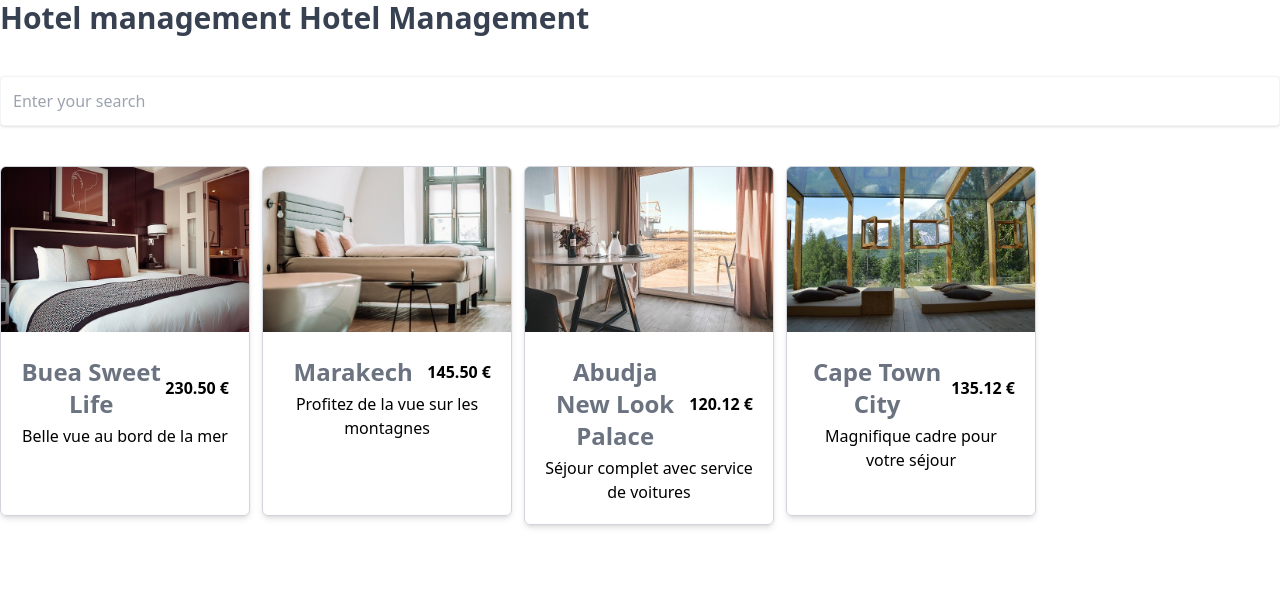
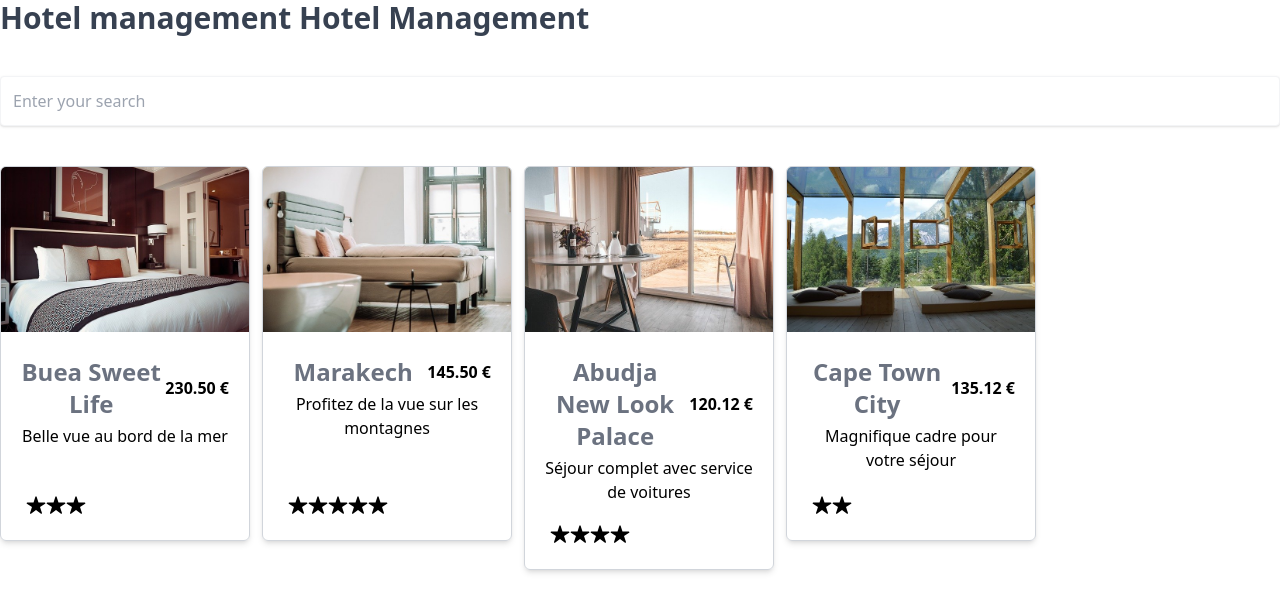
Before and after one commit to NdekoCode/hotel-management, an Angular app: page / in a window 1280 px wide. Shown: the top 612 px of the page. Built offline with nearby package versions, Linux system fonts and the light colour scheme.

Commit message:
feat: init star rating hotel

```diff
--- a/src/app/components/hotel-card/hotel-card.component.html
+++ b/src/app/shared/components/hotel-card/hotel-card.component.html
@@ -1,5 +1,5 @@
 <article
-	class="border shadow-md border-gray-300 w-[250px] max-w-max min-h-[350px] basis-1/4 rounded-md overflow-hidden"
+	class="border flex flex-col shadow-md border-gray-300 w-[250px] max-w-max min-h-[375px] basis-1/4 rounded-md overflow-hidden"
 >
 	<header class="w-full">
 		<img
@@ -26,4 +26,5 @@
 		<!-- symbol: '1.2-2' === definie sous quel forme est-ce que nous voulons avoir notre prix, cette combinaison de chiffre veut dire: le 1. signifie que nous voulons avoir au minimum un chiffre avant la virgule, le 2 signifie que nous voulions avoir au minimum 2 chiffre après le titrer et le moins 2 (-2) signifie que nous voulions avoir au maximum 2 chiffre après la virgule et le dernier qui est "fr" veut dire nous voulons afficher le prix sous le format d'ecriture francais -->
 		<p>{{ hotel.description }}</p>
 	</div>
+	<app-star-rating [rating]="hotel.rating" />
 </article>
--- a/src/app/components/hotel-card/hotel-card.component.ts
+++ b/src/app/shared/components/hotel-card/hotel-card.component.ts
@@ -1,5 +1,5 @@
 import { Component, Input } from '@angular/core';
-import { IHotel } from './../../libs/constants/types';
+import { IHotel } from '../../../libs/constants/types';
 
 @Component({
 	selector: 'app-hotel-card',
--- a/src/app/components/hotel-list/hotel-list.component.ts
+++ b/src/app/shared/components/hotel-list/hotel-list.component.ts
@@ -1,5 +1,5 @@
 import { Component, Input } from '@angular/core';
-import { IHotel } from './../../libs/constants/types';
+import { IHotel } from '../../../libs/constants/types';
 
 @Component({
 	selector: 'app-hotel-list',
--- /dev/null
+++ b/src/app/shared/components/star-rating/star-rating.component.html
@@ -0,0 +1,13 @@
+<div class="flex items-center cursor-pointer max-w-[125px]">
+	<svg
+		xmlns="http://www.w3.org/2000/svg"
+		*ngFor="let item of items"
+		class="ionicon"
+		viewBox="0 0 512 512"
+		class="w-5 h-5 cursor-pointer"
+	>
+		<path
+			d="M394 480a16 16 0 01-9.39-3L256 383.76 127.39 477a16 16 0 01-24.55-18.08L153 310.35 23 221.2a16 16 0 019-29.2h160.38l48.4-148.95a16 16 0 0130.44 0l48.4 149H480a16 16 0 019.05 29.2L359 310.35l50.13 148.53A16 16 0 01394 480z"
+		/>
+	</svg>
+</div>
--- /dev/null
+++ b/src/app/shared/components/star-rating/star-rating.component.scss
@@ -0,0 +1,7 @@
+:host {
+	display      : block;
+	width        : 125px;
+	margin-top   : auto;
+	margin-left  : 25px;
+	margin-bottom: 25px;
+}
--- /dev/null
+++ b/src/app/shared/components/star-rating/star-rating.component.ts
@@ -0,0 +1,16 @@
+import { Component, Input, OnChanges } from '@angular/core';
+@Component({
+	selector: 'app-star-rating',
+	templateUrl: './star-rating.component.html',
+	styleUrls: ['./star-rating.component.scss'],
+})
+export class StarRatingComponent implements OnChanges {
+	@Input() rating: string | number = 2;
+	public starWidth!: number;
+	items!: (number | string)[];
+	ngOnChanges(): void {
+		this.rating = parseInt(this.rating as string);
+		this.starWidth = (this.rating * 125) / 5;
+		this.items = new Array(this.rating);
+	}
+}
```
Also changed, not shown: src/app/app.module.ts (+5 -3 lines), src/app/shared/components/hotel-list/hotel-list.component.html (renamed from src/app/components/hotel-list/hotel-list.component.html), src/app/shared/components/search-input/search-input.component.html (renamed from src/app/components/search-input/search-input.component.html), src/app/shared/components/search-input/search-input.component.ts (renamed from src/app/components/search-input/search-input.component.ts).
